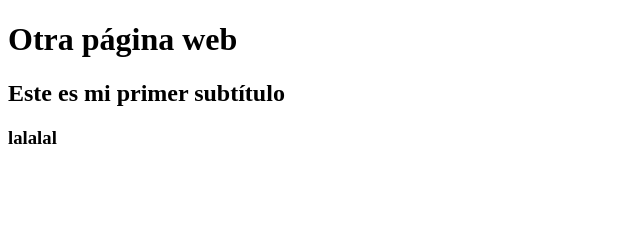
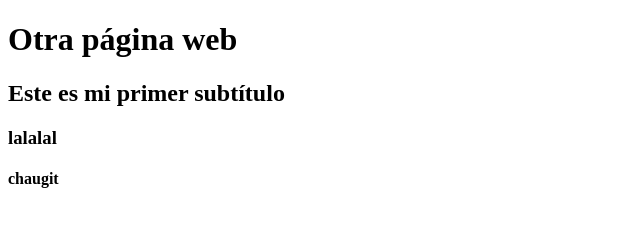
Before and after one commit to niicoquinteros/prueba-curso-intensivo, a plain HTML site: page Clase 2/index.html in a window 1280 px wide. Shown: the full height of the page, 0-640 px from the left. Drawn offline with Linux system fonts and the light colour scheme.

Commit message:
repositorio 34

```diff
--- a/Clase 2/index.html
+++ b/Clase 2/index.html
@@ -10,5 +10,6 @@
     <h1> Otra página web </h1>
     <h2> Este es mi primer subtítulo</h2>
     <h3> lalalal </h3>
+    <h4> chaugit</h4>
 </body>
 </html>
```
